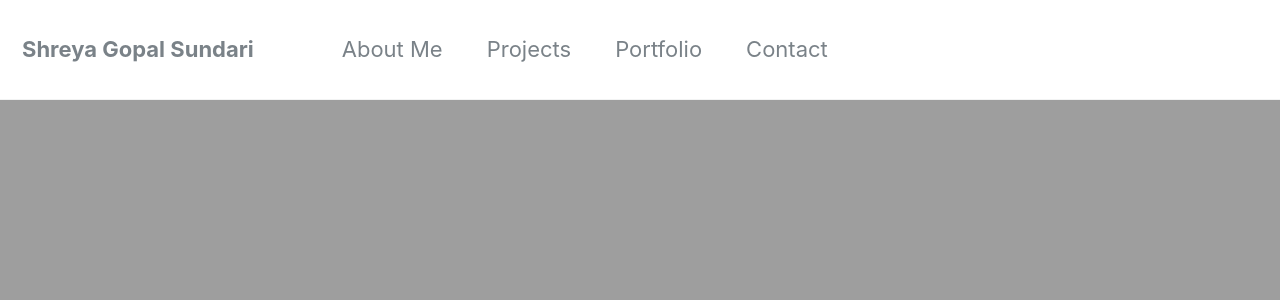
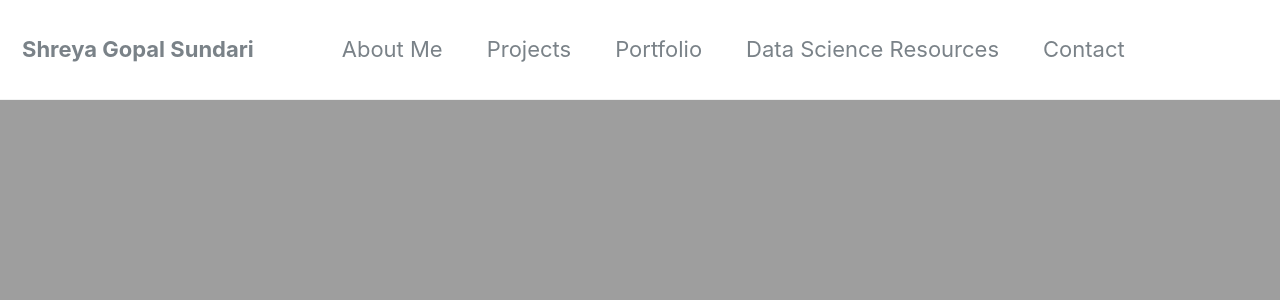
Before and after one commit to shreyagopal/shreyagopal.github.io, a Jekyll site: the page built from index.html, in a window 1280 px wide and 900 px high. Shown: the top 300 px of the window. Built offline with Jekyll 4.4.1, drawn with Linux system fonts in a browser that asks for light colours; the list of posts is cut into pages by our own code.

Commit message:
Update navigation.yml

```diff
--- a/_data/navigation.yml
+++ b/_data/navigation.yml
@@ -6,6 +6,8 @@ main:
     url: /projects/
   - title: "Portfolio"
     url: /portfolio/
+  - title: "Data Science Resources"
+    url: /datascienceresources/
   - title: "Contact"
     url: /contact/
   # - title: "Sample Posts"
```
